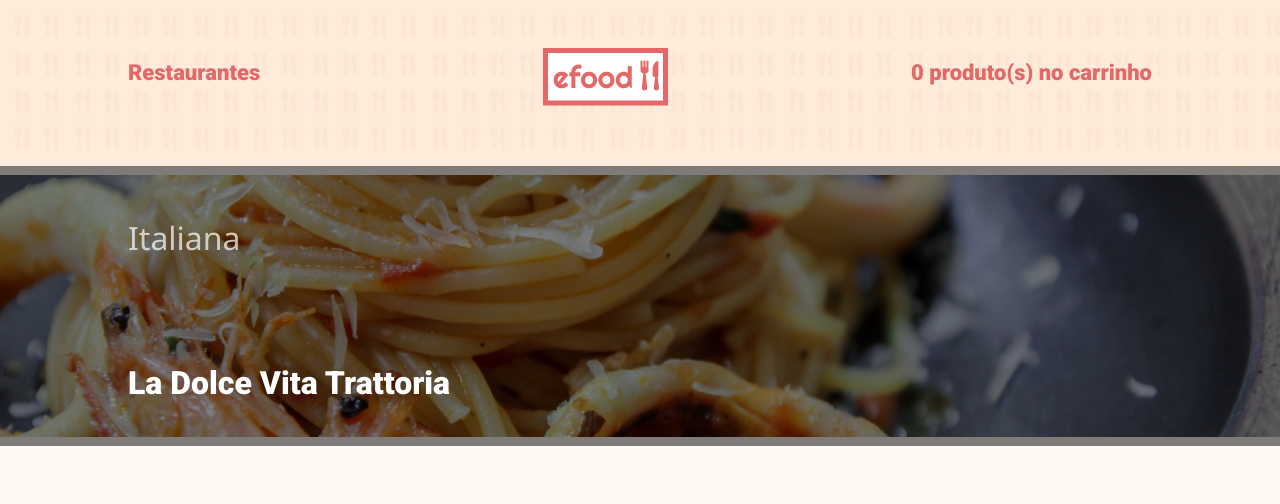
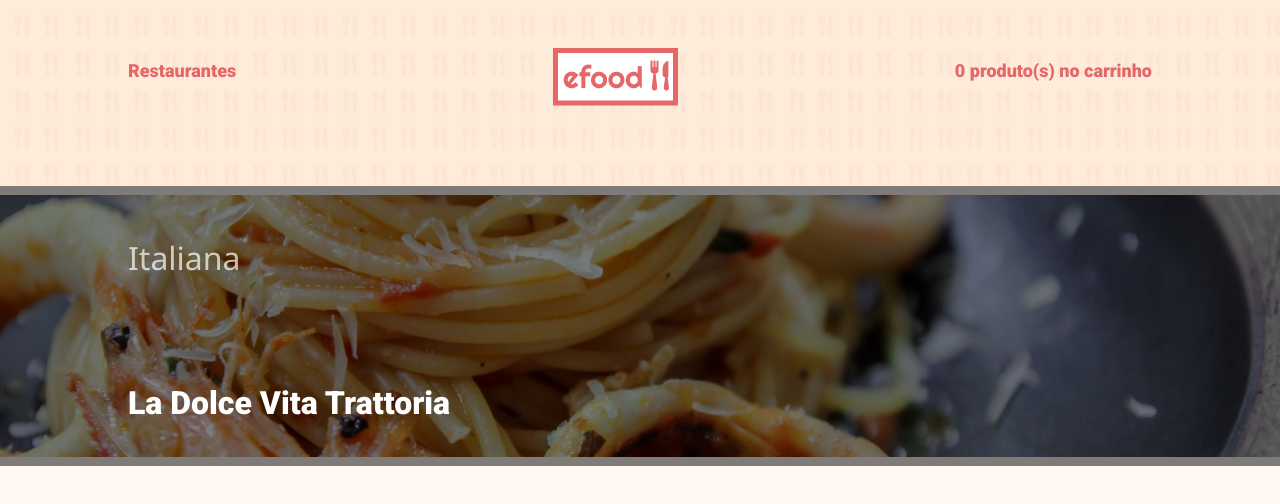
Before and after one commit to andrademachado/Ebac_Efood, a React (Create React App) app: page / in a window 1280 px wide. Shown: the top 504 px of the page. Built offline with nearby package versions, Linux system fonts and the light colour scheme.

Commit message:
Atualizando style/Header

```diff
--- a/src/components/Banner/index.tsx
+++ b/src/components/Banner/index.tsx
@@ -1,5 +1,4 @@
 import BannerImg from '../../assets/images/macarrao4.png'
-import Button from '../Button'
 import {  BackImg, Texto, Title } from './style'
 
 const Banner = () => (
--- a/src/components/Header/styles.ts
+++ b/src/components/Header/styles.ts
@@ -3,7 +3,7 @@ import { cores } from "../../styles";
 
 export const Imagem = styled.div`
     width: 100%;
-    height: 166px;
+    height: 186px;
     display: block;
     background-repeat: no-repeat;
     background-size: cover;
@@ -34,7 +34,7 @@ export const LinkItem = styled.li`
 
     a {
         color: ${cores.vermelho};
-        font-size: 22px;
+        font-size: 18px;
         font-weight: bold;
     }
 `
```
